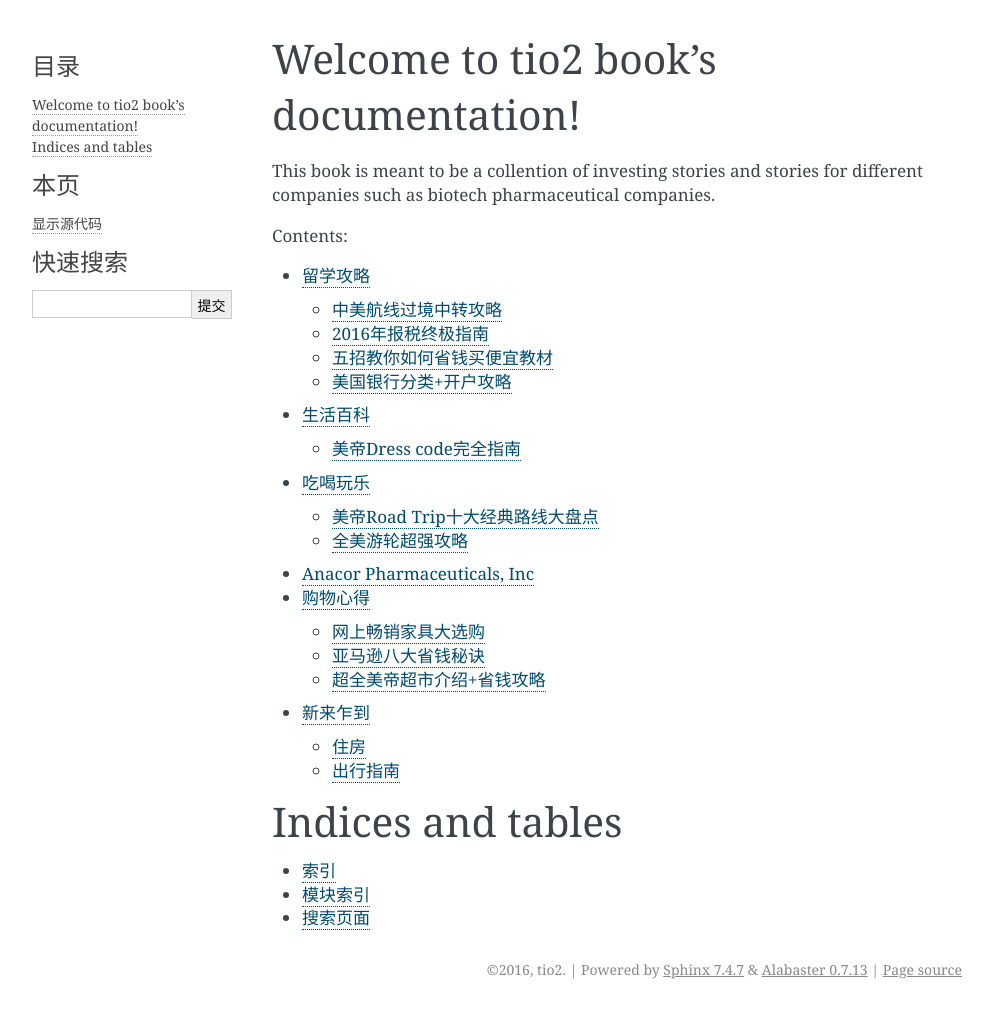
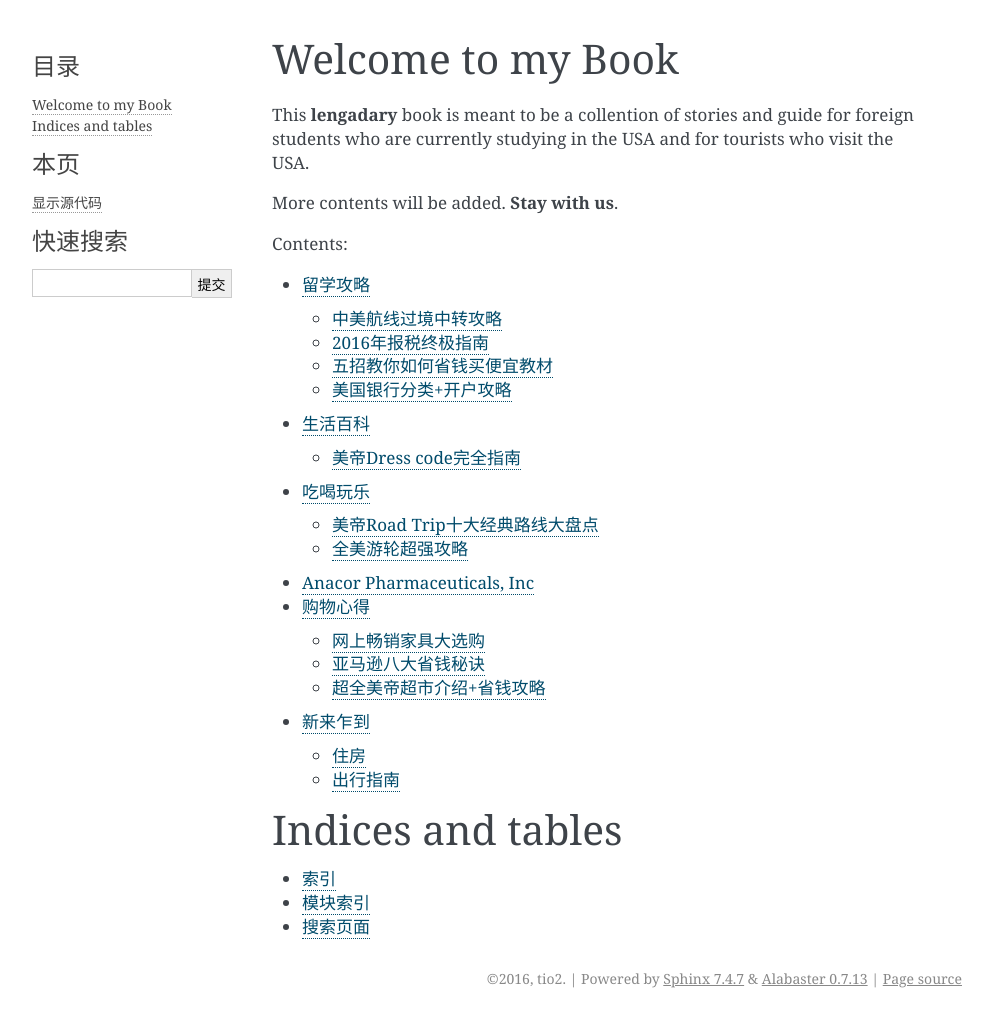
Before and after one commit to TiO2/book1, a Sphinx documentation site: the page built from docs/index.rst, in a window 1280 px wide. Shown: the whole page, without its empty margins (148-1141 px from the left). Built offline with Sphinx 7.4.7, drawn with Linux system fonts in a browser that asks for light colours.

Commit message:
modified the book title

```diff
--- a/docs/index.rst
+++ b/docs/index.rst
@@ -3,10 +3,12 @@
    You can adapt this file completely to your liking, but it should at least
    contain the root `toctree` directive.
 
-Welcome to tio2 book's documentation!
-=====================================
+Welcome to my Book
+==================
 
-This book is meant to be a collention of investing stories and stories for different companies such as biotech pharmaceutical companies.
+This **lengadary** book is meant to be a collention of stories and guide for foreign students who are currently studying in the USA and for tourists who visit the USA.
+
+More contents will be added. **Stay with us**.
 
 Contents:
 
```
